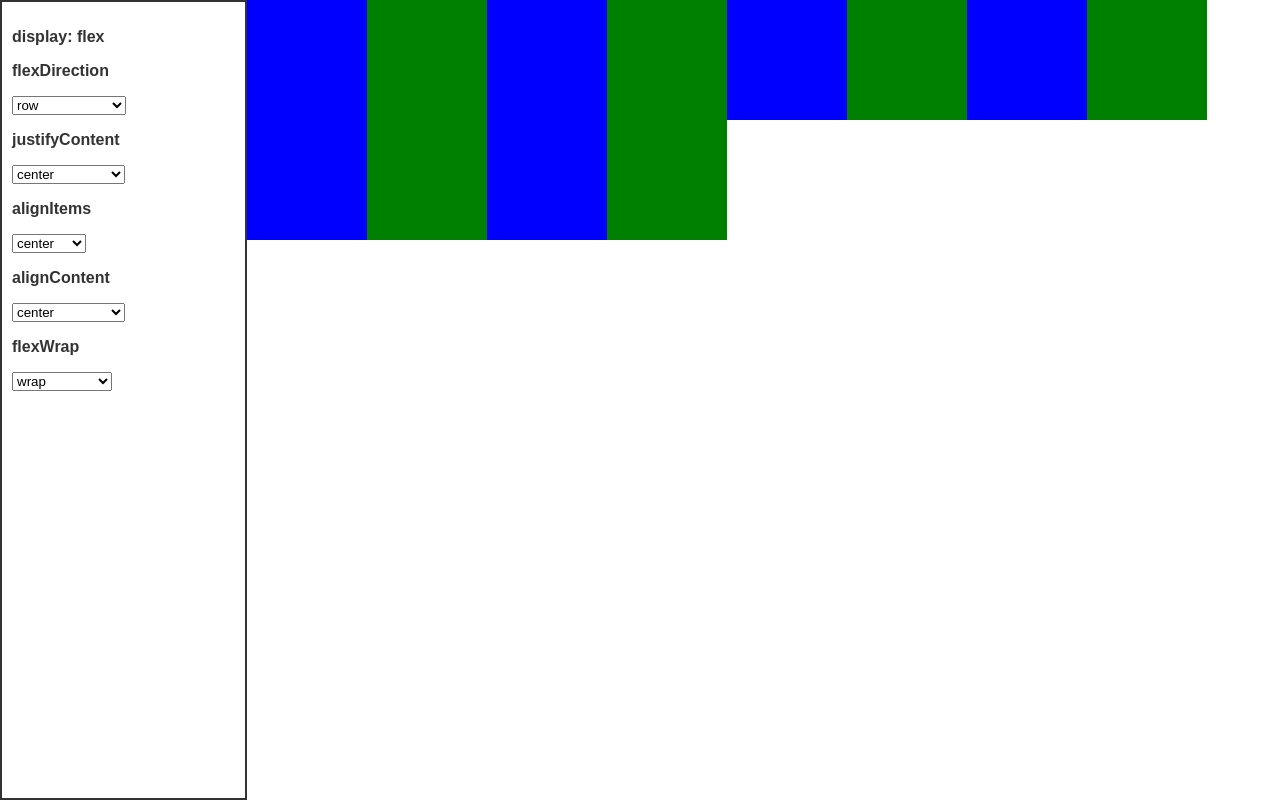
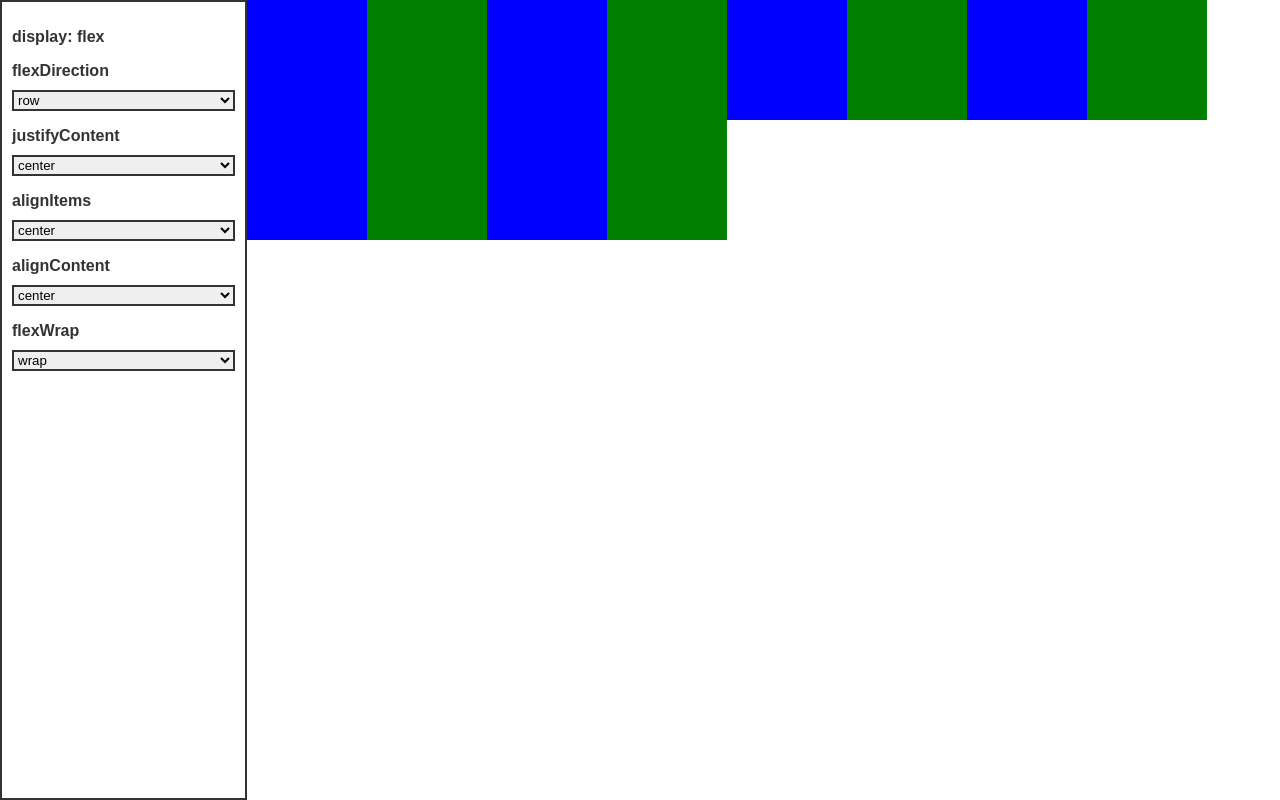
Before and after one commit to react-medellin/flexbox-playground, a React (Create React App) app: page / in a window 1280 px wide. Built offline with nearby package versions, Linux system fonts and the light colour scheme.

Commit message:
Clean code

```diff
--- a/src/App.js
+++ b/src/App.js
@@ -2,46 +2,8 @@ import React, { Component } from 'react';
 import { Box } from './Box';
 import { Select } from './Select';
 import { Title } from './Title';
+import { flexDirectionOptions, justifyContentOptions, alignItemsOptions, alignContentOptions, flexWrapOptions } from './options'
 import './App.css';
-
-const flexDirectionOptions = [
-  'row',
-  'row-reverse',
-  'column',
-  'column-reverse'
-];
-
-const justifyContentOptions = [
-  'center',
-  'flex-start',
-  'flex-end',
-  'left',
-  'right',
-  'space-between',
-  'space-around',
-  'space-evenly'
-];
-
-const alignItemsOptions = [
-  'center',
-  'flex-start',
-  'flex-end',
-];
-
-const alignContentOptions = [
-  'center',
-  'flex-end',
-  'flex-start',
-  'space-between',
-  'space-around',
-  'space-evenly'
-]
-
-const flexWrapOptions = [
-  'wrap',
-  'nowrap',
-  'wrap-reverse'
-]
 
 class App extends Component {
   constructor(props) {
--- a/src/Select.js
+++ b/src/Select.js
@@ -1,10 +1,16 @@
 import React from 'react';
 import { Title } from './Title';
+
+const selectStyles = {
+  border: '2px solid #333',
+  width: '100%',
+  borderRadius: 0
+};
 
 export const Select = ({ name, dataSource, onChange }) => (
   <div>
     <Title>{name}</Title>
-    <select name={name} onChange={onChange}>
+    <select name={name} onChange={onChange} style={selectStyles}>
       {dataSource.map(option => {
         return (
           <option value={option} key={option}>{option}</option>
--- a/src/Title.js
+++ b/src/Title.js
@@ -3,6 +3,7 @@ import React from 'react';
 const titleStyle = {
   color: '#333',
   fontWeight: 600,
+  marginBottom: 10,
 }
 
 export const Title = ({ children }) => (
--- /dev/null
+++ b/src/options.js
@@ -0,0 +1,38 @@
+export const flexDirectionOptions = [
+  'row',
+  'row-reverse',
+  'column',
+  'column-reverse'
+];
+
+export const justifyContentOptions = [
+  'center',
+  'flex-start',
+  'flex-end',
+  'left',
+  'right',
+  'space-between',
+  'space-around',
+  'space-evenly'
+];
+
+export const alignItemsOptions = [
+  'center',
+  'flex-start',
+  'flex-end',
+];
+
+export const alignContentOptions = [
+  'center',
+  'flex-end',
+  'flex-start',
+  'space-between',
+  'space-around',
+  'space-evenly'
+];
+
+export const flexWrapOptions = [
+  'wrap',
+  'nowrap',
+  'wrap-reverse'
+];
```
